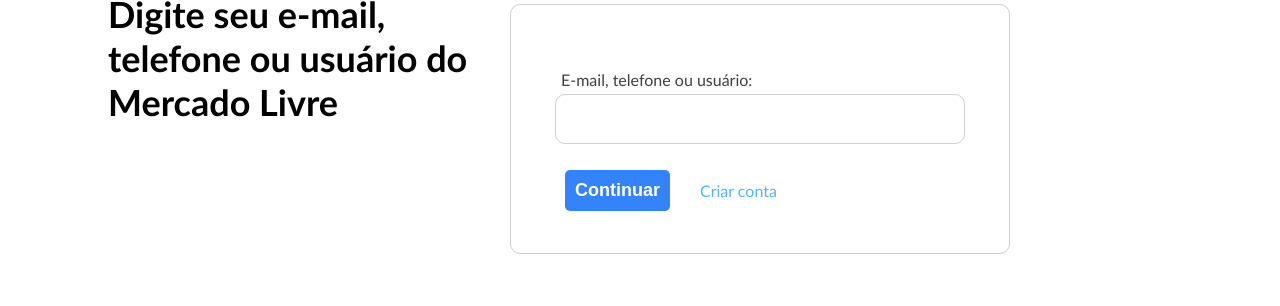
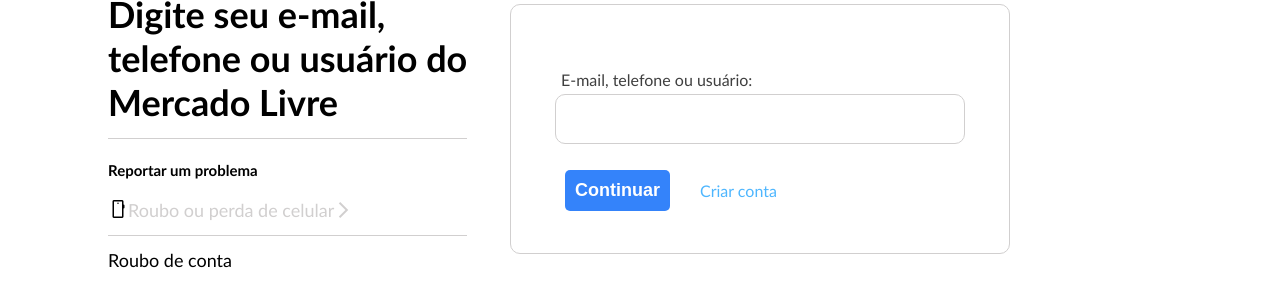
Before and after one commit to NoahSec/mercado-livre-api, a plain HTML site: page frontend/src/login.html in a window 1280 px wide. Shown: the part 116-422 px from the top of the page. Drawn offline with nearby package versions, Linux system fonts and the light colour scheme.

Commit message:
gambiarra diária

```diff
--- a/frontend/src/login.css
+++ b/frontend/src/login.css
@@ -102,8 +102,45 @@
 }
 
 .aside{
+    display: flex;
+    flex-direction: column;
     position:absolute;
     margin-top: 6em;
     margin-left: 6em;
     font-size:18px;
 }
+
+.aside > .line-botton{
+    border-bottom: 1px solid #d1cfcf;
+    padding: 7px;
+}
+
+.aside > .roubo-conta{
+    text-align: left;
+    margin-top: 13px;
+
+}
+
+.roubo-celular p{
+    margin-left: 20px;
+    color: #d1cfcf;
+}
+
+#seta-end{
+    margin-top: 1px;
+    font-size:20px;
+    color: #d1cfcf;
+}
+.material-symbols-outlined{
+    font-size: 20px;
+    position: absolute;
+}
+.aside h3{
+    font-size: 15px;
+    margin-top: 2px;
+}
+
+.report-problen{
+    margin-top: 20px;
+    height: 40px;
+}
--- a/frontend/src/login.html
+++ b/frontend/src/login.html
@@ -4,6 +4,7 @@
     <meta charset="UTF-8">
     <meta http-equiv="X-UA-Compatible" content="IE=edge">
     <meta name="viewport" content="width=device-width, initial-scale=1.0">
+    <link rel="stylesheet" href="https://fonts.googleapis.com/css2?family=Material+Symbols+Outlined:opsz,wght,FILL,GRAD@48,400,0,0" />
     <link rel="shortcut icon" href="/frontend/assets/icon/iconml.png" type="image/x-icon">
     <link rel="stylesheet" href="login.css">
     <title>Entrar</title>
@@ -18,6 +19,23 @@
             telefone ou usuário do<br>
             Mercado Livre
         </h1>
+        <div class="line-botton"></div>
+        <div class="report-problen">
+        <h3>
+             Reportar um problema
+        </h3>
+    </div>
+        <div class="roubo-celular">
+            <span class="material-symbols-outlined">
+                smartphone</span>
+            <p>Roubo ou perda de celular <span id="seta-end" class="material-symbols-outlined">
+                arrow_forward_ios
+                </span></p>
+        </div>
+        <div class="line-botton"></div>
+        <div class="roubo-conta">
+            <p>Roubo de conta</p>
+        </div>
     </div>
     <div class="main">
         <div class="login">
@@ -26,7 +44,6 @@
                 <label type="text" name="login" id="input-text">E-mail, telefone ou usuário:</label>
                 <input type="text" name="login" id="input">
                 <div class="text-login">
-
                 <div class='submit-span'>
                 <input type="submit" value="Continuar" id="btn-submit">
                 <a href="#"><span>Criar conta</span></a>
```
